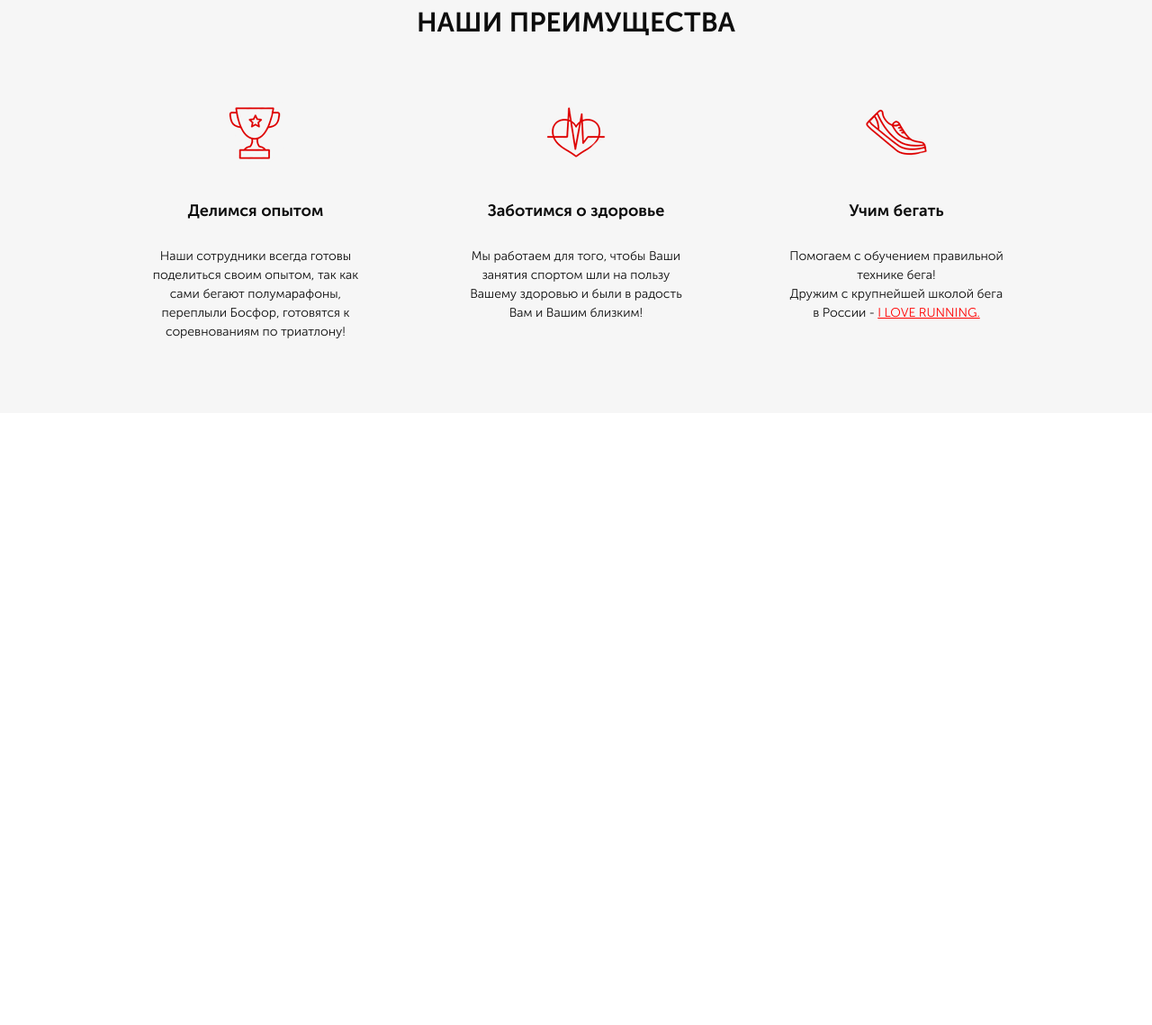
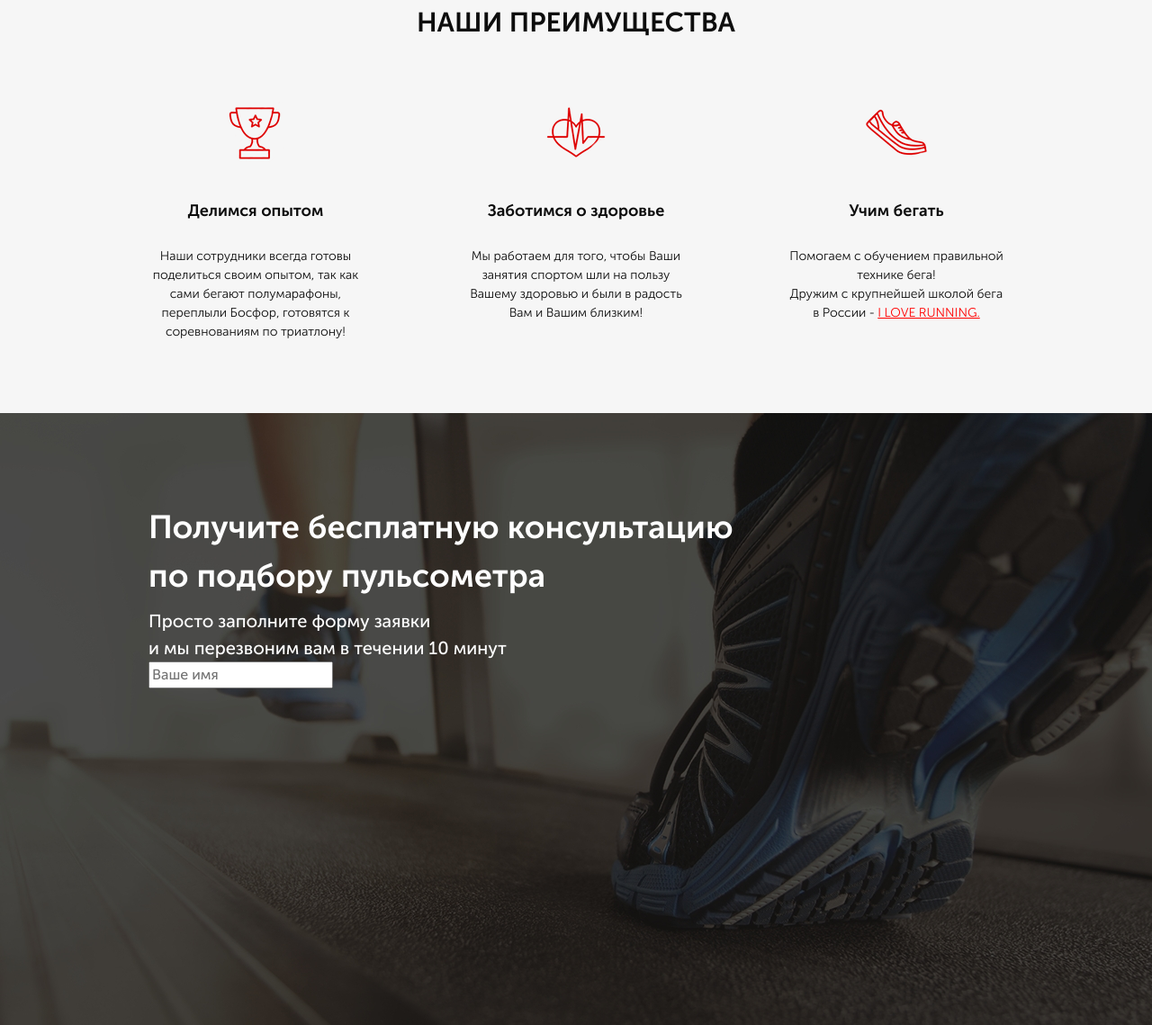
Before and after one commit to DanielBronsky/Pulse_Moi, a plain HTML site: page src/index.html in a window 1280 px wide. Shown: the part 759-1898 px from the top of the page at 90% size. Before the commit the page ends 1218 px from the top, so only its background shows below. Drawn offline with Linux system fonts and the light colour scheme.

Commit message:
second commit

```diff
--- a/src/index.html
+++ b/src/index.html
@@ -97,5 +97,23 @@
             </div>
         </div>
     </div>
+
+    <div class="consultation">
+        <div class="container">
+            <h2 class="title title_left">
+                Получите бесплатную консультацию<br>
+                по подбору пульсометра
+            </h2>
+
+            <div class="consultation__description">
+                Просто заполните форму заявки<br>
+                и мы перезвоним вам в течении 10 минут
+            </div>
+
+            <form action="#">
+                <input placeholder="Ваше имя" type="text">
+            </form>
+        </div>
+    </div>
 </body>
 </html>
--- a/src/sass/blocks/_titles.scss
+++ b/src/sass/blocks/_titles.scss
@@ -1,6 +1,11 @@
 .title {
-    color: #0d0d0d;
-    font-size: 30px;
-    font-weight: 700;
-    text-align: center;
+	color: #0d0d0d;
+	font-size: 30px;
+	font-weight: 700;
+	text-align: center;
+	&_left {
+		color: #fff;
+		font-size: 36px;
+		text-align: left;
+	}
 }
--- a/src/sass/style.scss
+++ b/src/sass/style.scss
@@ -7,7 +7,8 @@
     margin: 0 auto;
 }
 @import 'blocks/promo';
-@import 'blocks/header.scss';
+@import 'blocks/header';
 @import 'blocks/buttons';
 @import 'blocks/advantages';
 @import 'blocks/titles';
+@import 'blocks/consultation';
```
Also changed, not shown: src/css/style.min.css.
